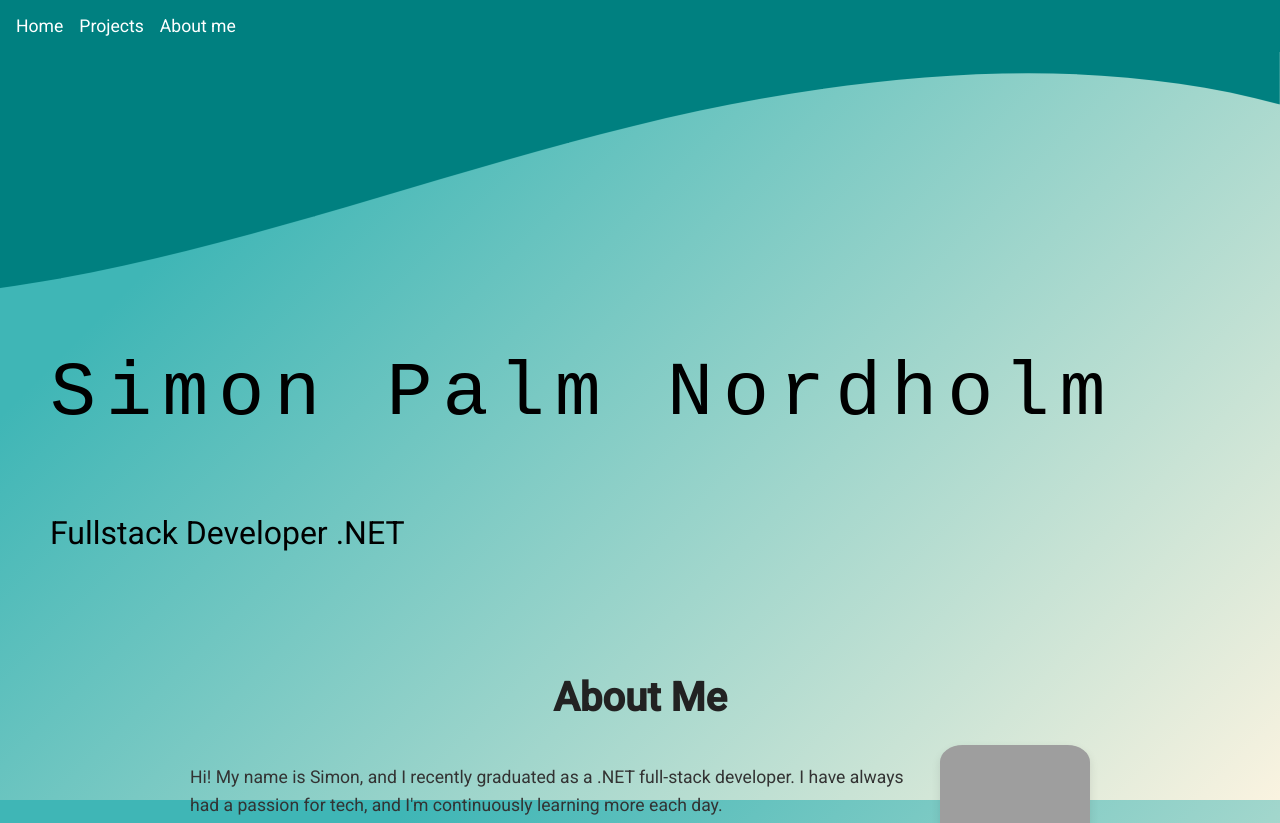
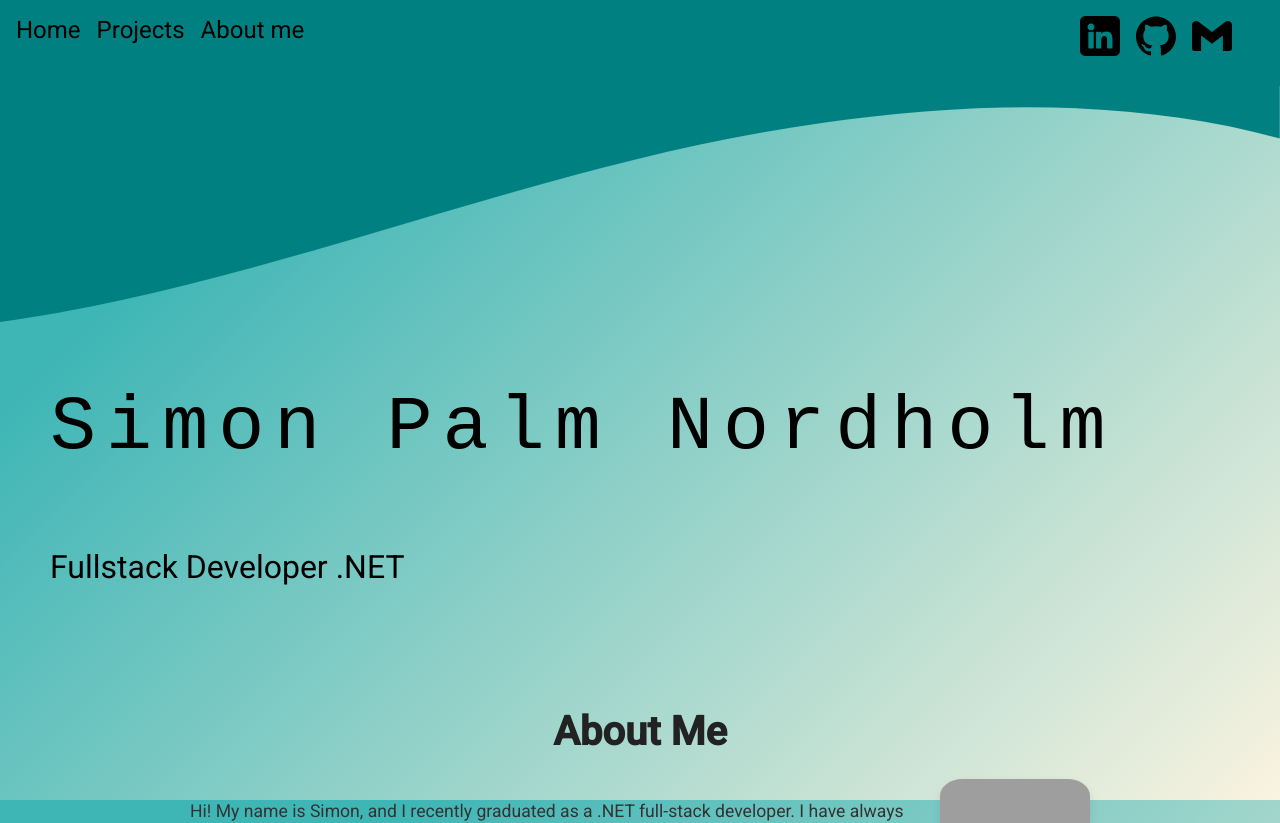
Before and after one commit to Palmen01/portfolio, an Angular app: page / in a window 1280 px wide. Shown: the top 823 px of the page. Built offline with nearby package versions, Linux system fonts and the light colour scheme; grey boxes are pictures that could not be loaded.

Commit message:
navbar icons

```diff
--- a/src/app/contact-form/contact-form.component.html
+++ b/src/app/contact-form/contact-form.component.html
@@ -26,6 +26,6 @@
     </div>
 
     <div class="example-button-row">
-        <button mat-flat-button type="button" (click)="onSubmit()">Ansök</button>
+        <button mat-flat-button type="button" (click)="onSubmit()">Skicka meddelande</button>
     </div>
 </form>
--- a/src/app/navbar/navbar.component.css
+++ b/src/app/navbar/navbar.component.css
@@ -1,18 +1,43 @@
 .navbar {
   display: flex;
-  justify-content: flex-start;
   background-color: #008080;
   padding: 1rem;
+  justify-content: space-between;
 }
 
 .navbar a {
-  color: #fff;
+  color: black;
   text-decoration: none;
   margin-right: 1rem;
-  font-size: 1.1rem;
+  font-size: 1.5rem;
   transition: color 0.3s ease;
 }
 
 .navbar a:hover {
   color: #ff9800;
 }
+
+.skilltree-wrapper {
+  text-align: center;
+}
+
+.skilltree-container {
+  display: flex;
+  flex-wrap: wrap;
+  gap: 1rem;
+  justify-content: center;
+  margin-right: 1rem;
+}
+
+.skill {
+  display: flex;
+  flex-direction: row;
+  align-items: center;
+  text-align: center;
+}
+
+.skill img {
+  width: 40px;
+  height: 40px;
+  margin-bottom: 0.5rem;
+}
--- a/src/app/navbar/navbar.component.html
+++ b/src/app/navbar/navbar.component.html
@@ -1,5 +1,24 @@
 <nav class="navbar">
-  <a href="#home">Home</a>
-  <a href="#projects">Projects</a>
-  <a href="#about">About me</a>
+  <div class="links">
+    <a href="#home">Home</a>
+    <a href="#projects">Projects</a>
+    <a href="#about">About me</a>
+  </div>
+
+
+  <div class="skilltree-wrapper">
+    <div class="skilltree-container">
+      <div class="skill">
+        <a href="">
+          <img src="linkedin.png" alt="linkedin">
+        </a>
+        <a href="https://github.com/Palmen01">
+          <img src="github.svg" alt="github">
+        </a>
+        <a href="">
+          <img src="gmail.svg" alt="gmail">
+        </a>
+      </div>
+    </div>
+  </div>
 </nav>
```
Also changed, not shown: public/gmail.svg (added), public/linkedin.png (added).
